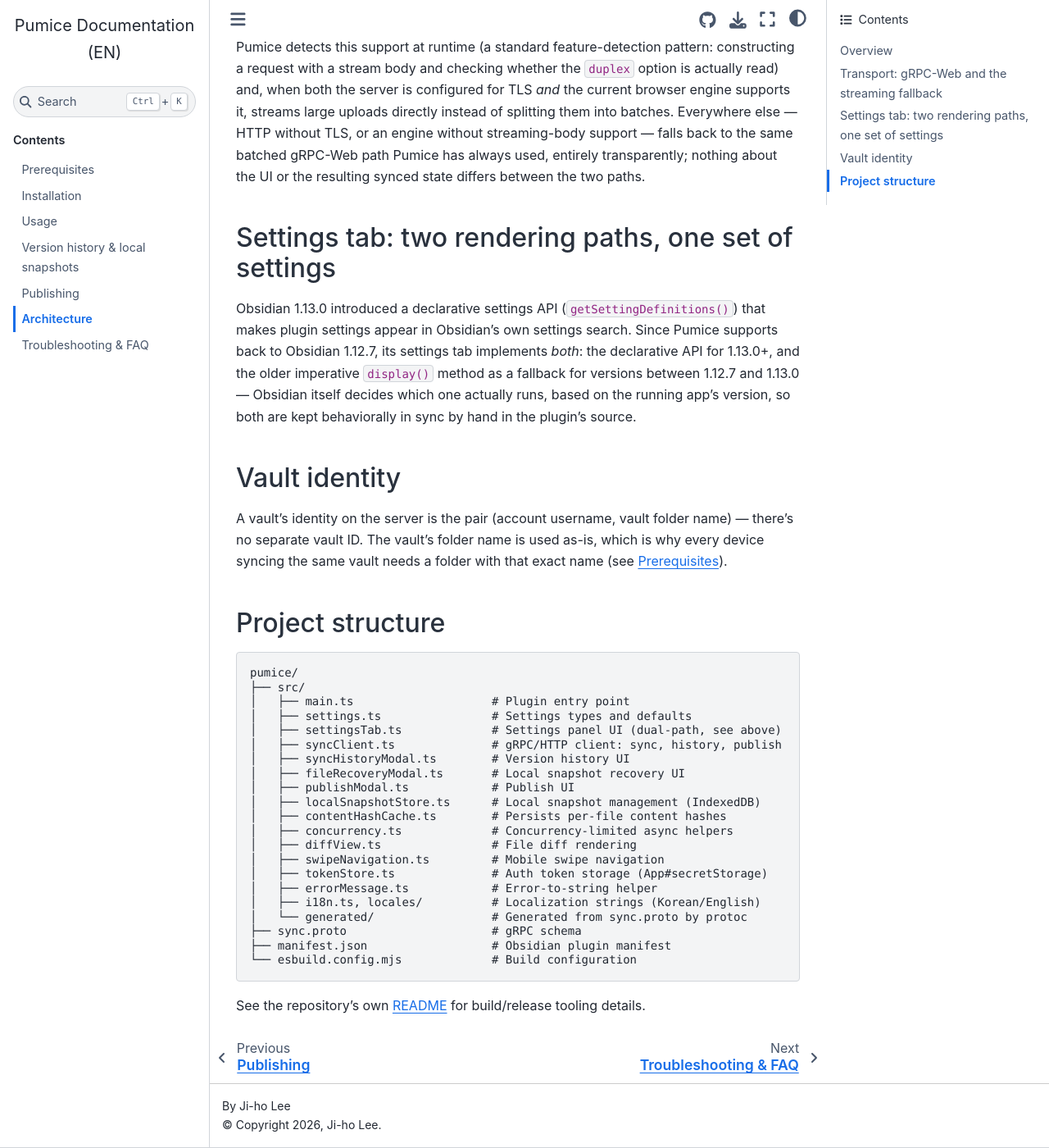
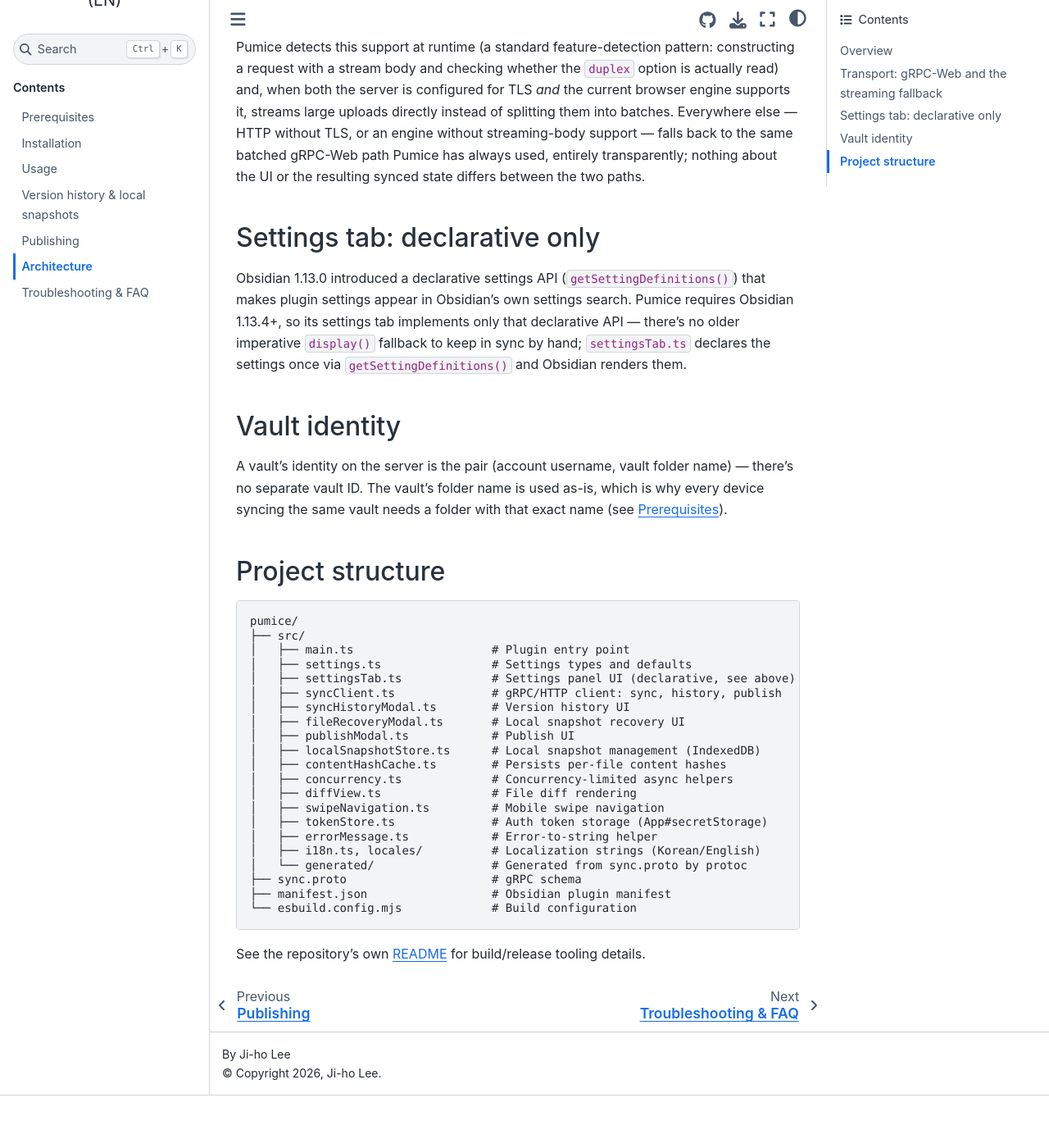
Before and after one commit to search5/pumice, a Sphinx documentation site: the page built from docs/architecture.rst, in a window 1280 px wide and 1400 px high, scrolled down 1038 px. Shown: the whole window at 82% size. Built offline with Sphinx 7.4.7 and the Sphinx Book theme 1.1.4, drawn with Linux system fonts in a browser that asks for light colours; after the commit the page ends 2374 px from its top, so only the background shows below that.

Commit message:
Update docs for minAppVersion 1.13.4
Version references and the settings-tab architecture description (now
declarative-only, no legacy display() fallback) across README/README.ko
and the Sphinx docs (English + Korean).

Co-Authored-By: Claude Sonnet 5 <noreply@anthropic.com>

```diff
--- a/docs/architecture.rst
+++ b/docs/architecture.rst
@@ -52,17 +52,16 @@ same batched gRPC-Web path Pumice has always used, entirely transparently;
 nothing about the UI or the resulting synced state differs between the two
 paths.
 
-Settings tab: two rendering paths, one set of settings
------------------------------------------------------------
+Settings tab: declarative only
+------------------------------------
 
 Obsidian 1.13.0 introduced a declarative settings API
 (``getSettingDefinitions()``) that makes plugin settings appear in
-Obsidian's own settings search. Since Pumice supports back to Obsidian
-1.12.7, its settings tab implements *both*: the declarative API for 1.13.0+,
-and the older imperative ``display()`` method as a fallback for versions
-between 1.12.7 and 1.13.0 — Obsidian itself decides which one actually runs,
-based on the running app's version, so both are kept behaviorally in sync by
-hand in the plugin's source.
+Obsidian's own settings search. Pumice requires Obsidian 1.13.4+, so its
+settings tab implements only that declarative API — there's no older
+imperative ``display()`` fallback to keep in sync by hand; ``settingsTab.ts``
+declares the settings once via ``getSettingDefinitions()`` and Obsidian
+renders them.
 
 Vault identity
 ------------------
@@ -81,7 +80,7 @@ Project structure
    ├── src/
    │   ├── main.ts                    # Plugin entry point
    │   ├── settings.ts                # Settings types and defaults
-   │   ├── settingsTab.ts             # Settings panel UI (dual-path, see above)
+   │   ├── settingsTab.ts             # Settings panel UI (declarative, see above)
    │   ├── syncClient.ts              # gRPC/HTTP client: sync, history, publish
    │   ├── syncHistoryModal.ts        # Version history UI
    │   ├── fileRecoveryModal.ts       # Local snapshot recovery UI
```
Also changed, not shown: README.ko.md (+3 -4 lines), README.md (+3 -4 lines), docs/prerequisites.rst (+5 -4 lines), 2 other files.
